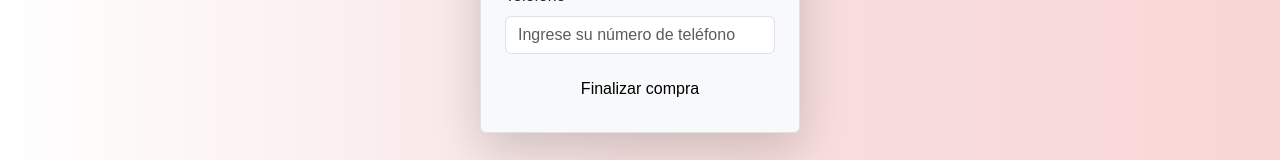
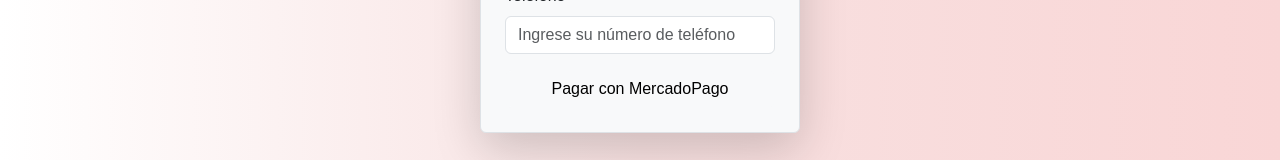
Before and after one commit to Daniel-Collado/Coder-React-Collado, a React (Vite) app: page /checkout in a window 1280 px wide. Shown: the part 602-762 px from the top of the page. Built offline with nearby package versions, Linux system fonts and the light colour scheme; no server answers.

Commit message:
funcionalidad de pago añadida

```diff
--- a/package.json
+++ b/package.json
@@ -11,7 +11,8 @@
   },
   "dependencies": {
     "bootstrap": "^5.3.3",
-    "firebase": "^11.3.1",
+    "firebase": "^11.5.0",
+    "mercadopago": "^2.3.0",
     "prop-types": "^15.8.1",
     "react": "^18.3.1",
     "react-bootstrap": "^2.10.9",
--- a/src/components/CheckoutForm.jsx
+++ b/src/components/CheckoutForm.jsx
@@ -4,7 +4,7 @@
 import withReactContent from "sweetalert2-react-content";
 import { useAuth } from "../context/authContext";
 import { cartContext } from "../context/cartContext";
-import { createOrder } from "../firebase/db";
+import { createOrder } from "../firebase/db"; // Función para crear la orden en Firebase
 import { db } from "../firebase/db";
 import { doc, getDoc, serverTimestamp } from "firebase/firestore";
 import { useNavigate } from "react-router-dom";
@@ -41,9 +41,8 @@
     fetchUserData();
   }, [currentUser]);
 
-  const handleSubmit = async (e) => {
-    e.preventDefault();
-
+  const handlePayment = async () => {
+    // Paso 1: Crear la orden en Firebase
     const order = {
       items: cart,
       user: {
@@ -55,21 +54,53 @@
       },
       time: serverTimestamp(),
       total: getTotalGeneral(),
+      status: "pendiente", // Inicialmente la orden está pendiente
     };
 
-    const id = await createOrder(order);
+    // Crear la orden en Firebase y obtener el ID de la orden
+    const orderId = await createOrder(order);
 
-    clearCart();
+    // Paso 2: Crear la preferencia de pago con MercadoPago
+    const paymentOrder = {
+      items: cart,
+      user: userData,
+      orderId, // El ID de la orden de Firebase
+    };
 
-    MySwal.fire({
-      title: "¡Muchas gracias por tu compra!",
-      text: `El ID de tu orden es: ${id}`,
-    }).then(() => navigate("/"));
+    try {
+      const response = await fetch("/api/payment", {
+        method: "POST",
+        headers: {
+          "Content-Type": "application/json",
+        },
+        body: JSON.stringify(paymentOrder),
+      });
+
+      const data = await response.json();
+
+      // Redirige al usuario a la página de pago de MercadoPago
+      window.location.href = data.init_point;
+
+      // Paso 3: Limpiar el carrito y mostrar la confirmación
+      clearCart();
+
+      MySwal.fire({
+        title: "¡Muchas gracias por tu compra!",
+        text: `El ID de tu orden es: ${orderId}`,
+      }).then(() => navigate("/"));
+    } catch (error) {
+      console.error("Error al crear el pago:", error);
+      MySwal.fire({
+        title: "Error",
+        text: "Hubo un problema al procesar tu pago, por favor intenta nuevamente.",
+        icon: "error",
+      });
+    }
   };
 
   return (
     <div className="d-flex justify-content-center align-items-center vh-100">
-      <Form className="w-25 p-4 border rounded shadow-lg bg-light" onSubmit={handleSubmit}>
+      <Form className="w-25 p-4 border rounded shadow-lg bg-light">
         <Form.Group className="mb-3" controlId="email">
           <Form.Label>Dirección de correo</Form.Label>
           <Form.Control type="email" value={userData.email} disabled />
@@ -107,12 +138,12 @@
           />
         </Form.Group>
 
-        <Button variant="light" type="submit" className="w-100">
-          Finalizar compra
+        <Button variant="light" type="button" className="w-100" onClick={handlePayment}>
+          Pagar con MercadoPago
         </Button>
       </Form>
     </div>
   );
 }
 
-export default CheckoutForm
+export default CheckoutForm;
```
Also changed, not shown: api/payment.js (added, +40 -0 lines), 1 other file (tests, documents, lock files or other folders).
